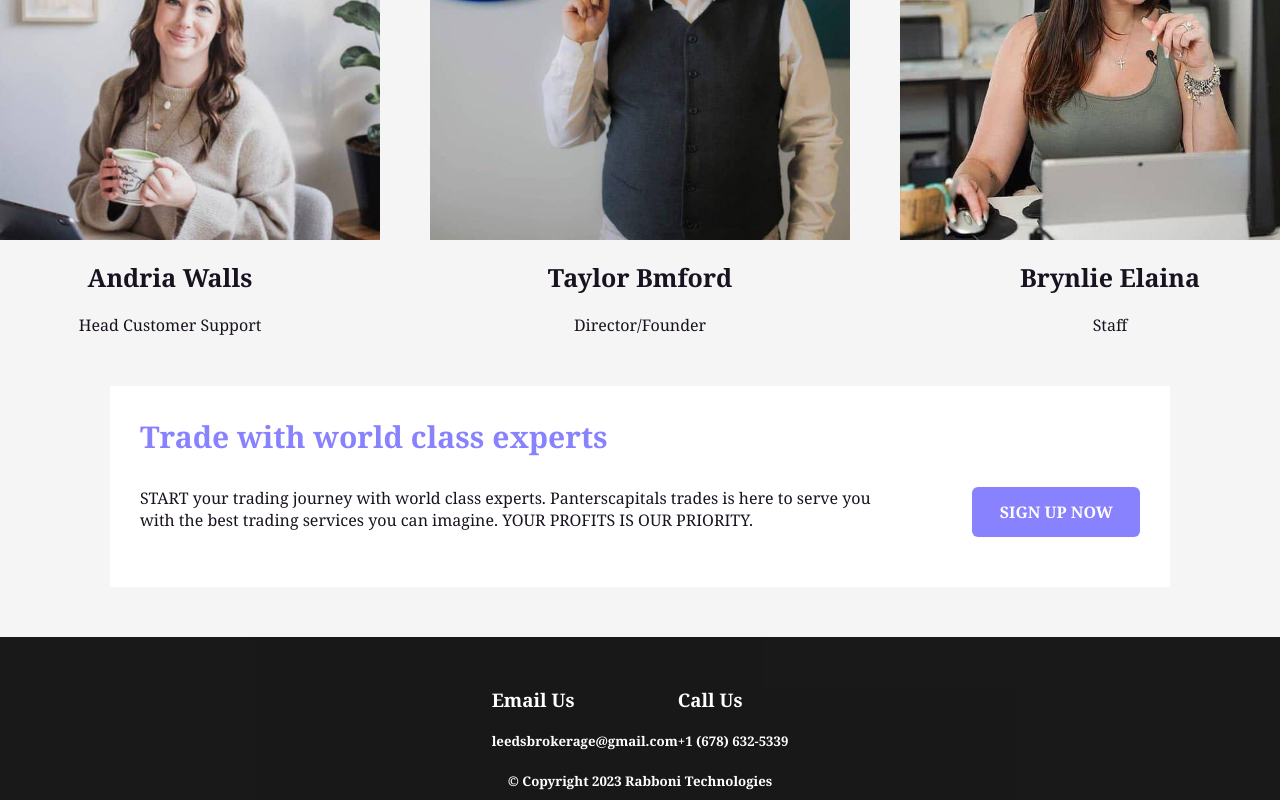
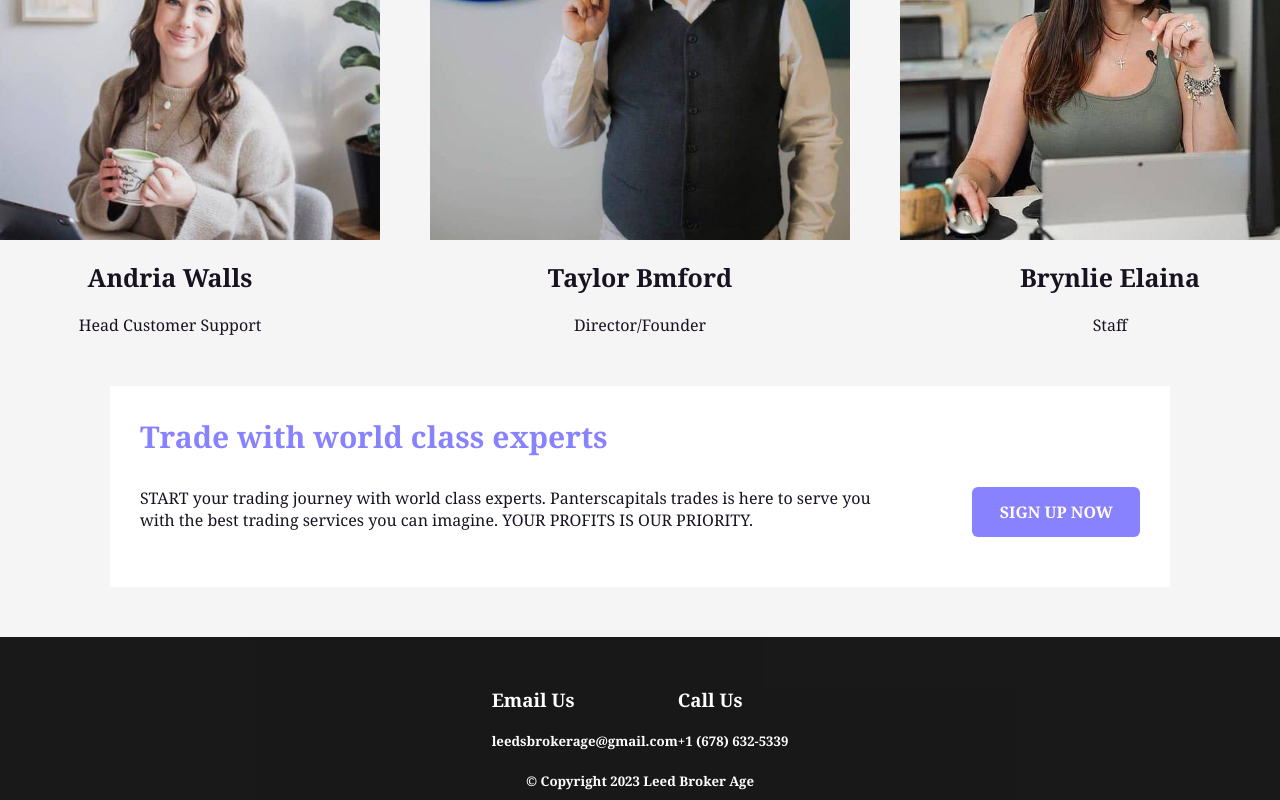
Before and after one commit to Mr-Styler/Leeds, a React (Create React App) app in the folder LeedFrontend/: page / in a window 1280 px wide. Shown: the part 3886-4686 px from the top of the page. Built offline with nearby package versions, Linux system fonts and the light colour scheme; the HTML template or start-up script is replaced by a standard one.

Commit message:
a little fix

```diff
--- a/LeedFrontend/src/pages/Home/Home.jsx
+++ b/LeedFrontend/src/pages/Home/Home.jsx
@@ -223,7 +223,7 @@ const Home = () => {
             </div>
           </div>
           <div class="last">
-            <h5 class="h5">&copy; Copyright 2023 Rabboni Technologies</h5>
+            <h5 class="h5">&copy; Copyright 2023 Leed Broker Age</h5>
           </div>
         </div>
       </footer>
```
